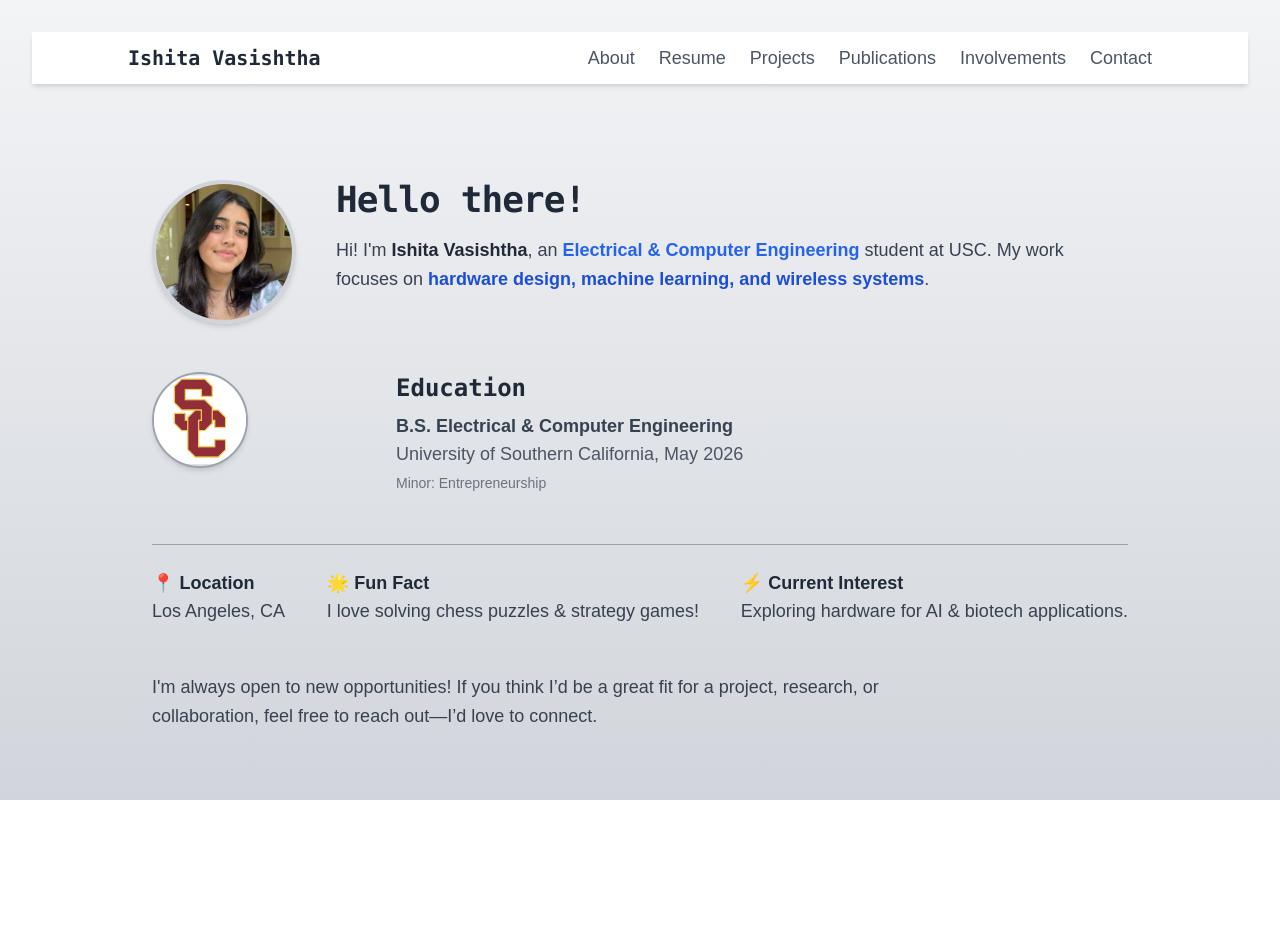
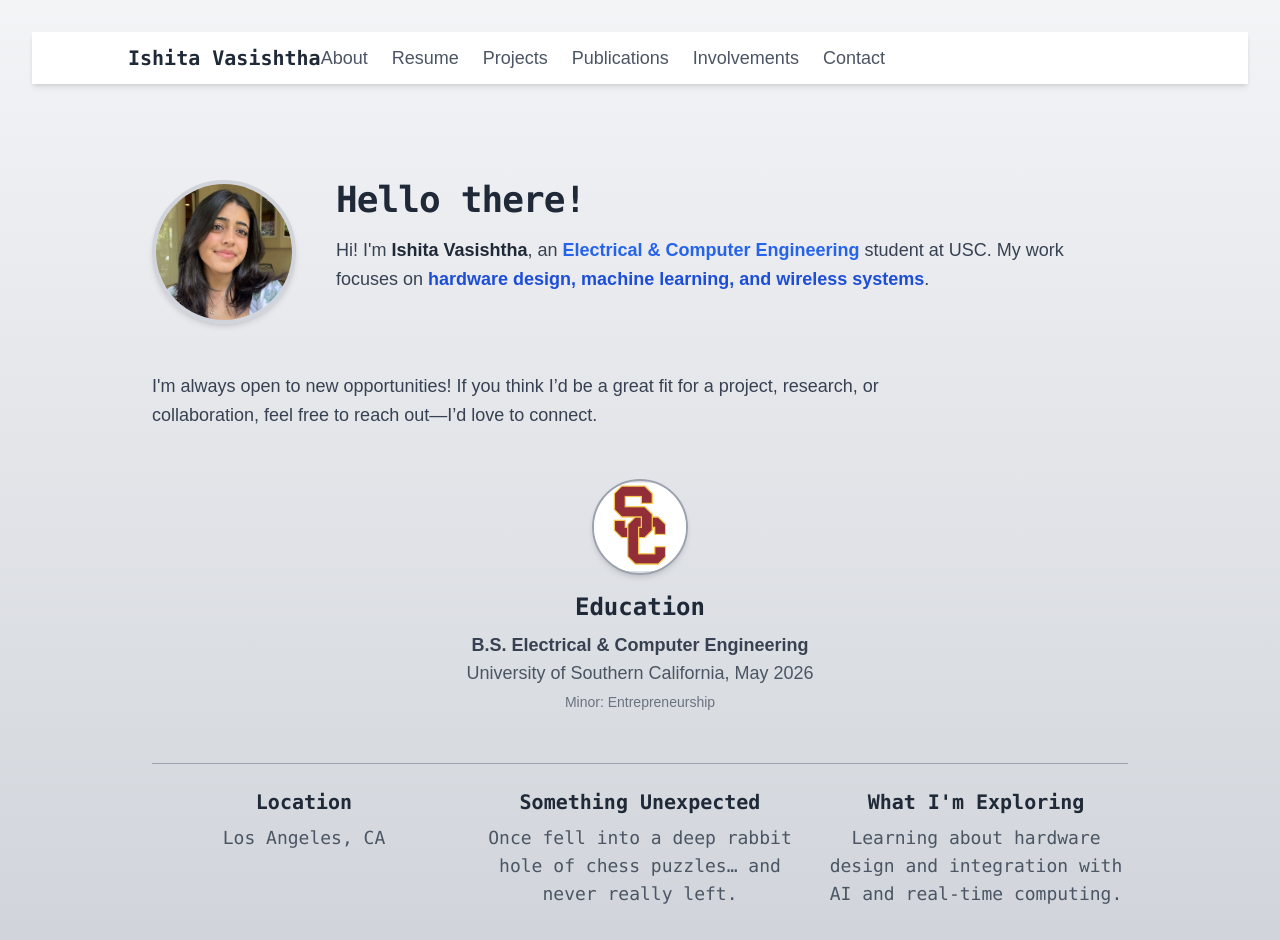
Before and after one commit to ishitav/ishitav.github.io, a Next.js app: page /ishitav.github.io/about in a window 1280 px wide. Before the commit the page ends 800 px from the top, so only its background shows below. Built offline with nearby package versions, Linux system fonts and the light colour scheme.

Commit message:
updating about page

```diff
--- a/src/app/about/page.js
+++ b/src/app/about/page.js
@@ -32,8 +32,12 @@ export default function About() {
           </div>
         </div>
 
-        {/* 🔹 Education Section (More Spread Out) */}
-        <div className="mt-12 flex flex-col sm:flex-row items-center sm:items-start sm:justify-between text-left">
+       {/* 🔹 Opportunity Section */}
+       <p className="mt-12 text-lg text-gray-700 leading-relaxed sm:w-3/4">
+          I'm always open to new opportunities! If you think I’d be a great fit for a project, research, or collaboration, feel free to reach out—I’d love to connect.
+        </p>
+        {/* 🔹 Education Section (Centered to the Page) */}
+        <div className="mt-12 flex flex-col items-center text-center">
 
           {/* USC Logo */}
           <div className="w-24 h-24 rounded-full border-2 border-gray-400 shadow-md overflow-hidden">
@@ -41,7 +45,7 @@ export default function About() {
           </div>
 
           {/* Education Details */}
-          <div className="sm:w-3/4">
+          <div className="mt-4">
             <h2 className="text-2xl font-semibold text-gray-800 font-mono">Education</h2>
             <p className="mt-2 text-lg text-gray-700">
               <strong>B.S. Electrical & Computer Engineering</strong> <br />
@@ -51,28 +55,30 @@ export default function About() {
           </div>
         </div>
 
-        {/* 🔹 Quick Info Section (More Spread Out & Readable) */}
-        <div className="mt-12 border-t border-gray-400 pt-6 text-lg text-gray-700">
-          <div className="flex flex-col sm:flex-row justify-between sm:space-x-10">
-            <div>
-              <span className="font-semibold text-gray-800">📍 Location</span> <br />
-              Los Angeles, CA
-            </div>
-            <div>
-              <span className="font-semibold text-gray-800">🌟 Fun Fact</span> <br />
-              I love solving chess puzzles & strategy games!
-            </div>
-            <div>
-              <span className="font-semibold text-gray-800">⚡ Current Interest</span> <br />
-              Exploring hardware for AI & biotech applications.
-            </div>
-          </div>
-        </div>
+        {/* 🔹 Quick Info Section (Balanced & Professional) */}
+<div className="mt-12 border-t border-gray-400 pt-6 text-lg text-gray-700 font-mono">
+  <div className="grid grid-cols-1 sm:grid-cols-3 gap-8 text-center">
 
-        {/* 🔹 Opportunity Section */}
-        <p className="mt-12 text-lg text-gray-700 leading-relaxed sm:w-3/4">
-          I'm always open to new opportunities! If you think I’d be a great fit for a project, research, or collaboration, feel free to reach out—I’d love to connect.
-        </p>
+    {/* Location */}
+    <div className="flex flex-col items-center">
+      <span className="text-xl font-semibold text-gray-800">Location</span>
+      <p className="mt-2 text-gray-600">Los Angeles, CA</p>
+    </div>
+
+    {/* Fun Fact */}
+    <div className="flex flex-col items-center">
+      <span className="text-xl font-semibold text-gray-800">Something Unexpected</span>
+      <p className="mt-2 text-gray-600">Once fell into a deep rabbit hole of chess puzzles… and never really left.</p>
+    </div>
+
+    {/* Current Interest (More Quirky, Still Professional) */}
+    <div className="flex flex-col items-center">
+      <span className="text-xl font-semibold text-gray-800">What I'm Exploring</span>
+      <p className="mt-2 text-gray-600">Learning about hardware design and integration with AI and real-time computing.</p>
+    </div>
+  </div>
+</div>
+
 
       </section>
     </main>
```
